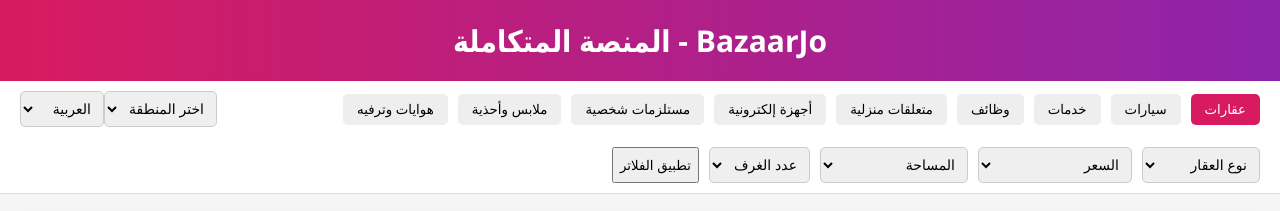
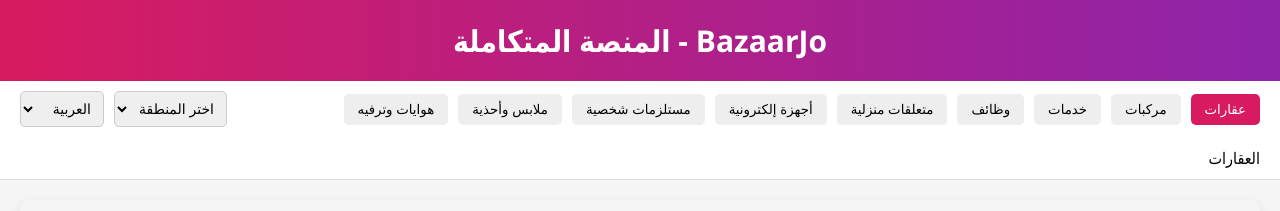
Before and after one commit to Abdelassali81/BazaarJo, a plain HTML site: page index.html in a window 1280 px wide. Shown: the top 211 px of the page. Drawn offline with Linux system fonts and the light colour scheme; some packages are replaced by stand-ins of ours; grey boxes are pictures that could not be loaded.

Commit message:
Update index.html

```diff
--- a/index.html
+++ b/index.html
@@ -22,6 +22,7 @@
     nav {
       display: flex;
       flex-wrap: wrap;
+      gap: 10px;
       align-items: center;
       padding: 10px 20px;
       background: #fff;
@@ -29,9 +30,9 @@
     }
     .tab-buttons {
       display: flex;
+      flex-wrap: wrap;
       gap: 10px;
       flex-grow: 1;
-      flex-wrap: wrap;
     }
     .tab-btn {
       padding: 8px 14px;
@@ -44,9 +45,6 @@
     .tab-btn.active {
       background: #d81b60;
       color: white;
-    }
-    #region {
-      margin-right: 10px;
     }
     select {
       padding: 8px;
@@ -78,7 +76,7 @@
   <nav>
     <div class="tab-buttons">
       <button class="tab-btn active" data-target="real-estate">عقارات</button>
-      <button class="tab-btn" data-target="vehicles">سيارات</button>
+      <button class="tab-btn" data-target="vehicles">مركبات</button>
       <button class="tab-btn" data-target="services">خدمات</button>
       <button class="tab-btn" data-target="jobs">وظائف</button>
       <button class="tab-btn" data-target="home">متعلقات منزلية</button>
@@ -94,63 +92,18 @@
     </select>
   </nav>
 
-  <div class="filters active" id="real-estate">
-    <select id="type-realestate">
-      <option value="">نوع العقار</option>
-      <option value="أراضي سكنية">أراضي سكنية</option>
-      <option value="أراضي تجارية">أراضي تجارية</option>
-      <option value="أراضي زراعية">أراضي زراعية</option>
-      <option value="شقق">شقق</option>
-      <option value="فلل">فلل</option>
-      <option value="مزارع">مزارع</option>
-    </select>
-    <select id="price-realestate">
-      <option value="">السعر</option>
-      <option value="lt50">أقل من 50 ألف</option>
-      <option value="50-100">من 50 إلى 100 ألف</option>
-      <option value="gt100">أكثر من 100 ألف</option>
-    </select>
-    <select id="area">
-      <option value="">المساحة</option>
-      <option value="lt100">أقل من 100م²</option>
-      <option value="100-200">من 100 إلى 200م²</option>
-      <option value="gt200">أكثر من 200م²</option>
-    </select>
-    <select id="rooms">
-      <option value="">عدد الغرف</option>
-      <option value="1">1</option>
-      <option value="2">2</option>
-      <option value="3">3</option>
-      <option value="4">4+</option>
-    </select>
-    <button id="applyFilters">تطبيق الفلاتر</button>
-  </div>
-
+  <div class="filters active" id="real-estate">العقارات</div>
   <div class="filters" id="vehicles">
-    <select id="vehicle-type">
-      <option value="">اختر نوع المركبة</option>
-      <option value="سيارات">سيارات</option>
-      <option value="قطع غيار السيارات وملحقاتها">قطع غيار السيارات وملحقاتها</option>
-      <!-- ... باقي الخيارات ... -->
-    </select>
+    <select id="vehicle-type"></select>
     <button id="applyVehicleFilters">تطبيق الفلاتر</button>
   </div>
-
-  <div class="filters" id="services">
-    <select id="service-type">
-      <option value="">نوع الخدمة</option>
-      <option value="كهربائي">كهربائي</option>
-      <!-- ... باقي الخيارات ... -->
-    </select>
-    <button id="applyServiceFilters">تطبيق الفلاتر</button>
-  </div>
-
-  <div class="filters" id="jobs">قسم وظائف</div>
-  <div class="filters" id="home">قسم متعلقات منزلية</div>
-  <div class="filters" id="electronics">قسم أجهزة إلكترونية</div>
-  <div class="filters" id="personal">قسم مستلزمات شخصية</div>
-  <div class="filters" id="clothes">قسم ملابس وأحذية</div>
-  <div class="filters" id="hobbies">قسم هوايات وترفيه</div>
+  <div class="filters" id="services">الخدمات</div>
+  <div class="filters" id="jobs">الوظائف</div>
+  <div class="filters" id="home">المتعلقات المنزلية</div>
+  <div class="filters" id="electronics">الإلكترونيات</div>
+  <div class="filters" id="personal">مستلزمات شخصية</div>
+  <div class="filters" id="clothes">ملابس</div>
+  <div class="filters" id="hobbies">هوايات</div>
 
   <div id="map"></div>
 
@@ -171,44 +124,44 @@
       });
     });
 
-    function initMap() {
-      const center = { lat: 31.963158, lng: 35.930359 };
-      const map = new google.maps.Map(document.getElementById("map"), {
-        zoom: 8,
-        center: center,
-      });
-      window.map = map;
-      window.markers = [];
-    }
-
-    document.getElementById("applyFilters").addEventListener("click", () => {
-      const listings = [
-        { lat: 31.95, lng: 35.91, title: "شقة في عمان - 100م²" },
-        { lat: 32.0, lng: 36.0, title: "أرض زراعية في الزرقاء" }
-      ];
-      window.markers.forEach(m => m.setMap(null));
-      window.markers = listings.map(loc => {
-        const marker = new google.maps.Marker({
-          position: { lat: loc.lat, lng: loc.lng },
-          map: window.map,
-          title: loc.title
-        });
-        return marker;
-      });
-    });
-
     const translations = {
       ar: {
         header: "BazaarJo - المنصة المتكاملة",
-        tabs: ["عقارات", "سيارات", "خدمات", "وظائف", "متعلقات منزلية", "أجهزة إلكترونية", "مستلزمات شخصية", "ملابس وأحذية", "هوايات وترفيه"],
+        tabs: ["عقارات", "مركبات", "خدمات", "وظائف", "متعلقات منزلية", "أجهزة إلكترونية", "مستلزمات شخصية", "ملابس وأحذية", "هوايات وترفيه"],
         regionLabel: "اختر المنطقة",
-        regions: ["عمان","الزرقاء","إربد","البلقاء","مادبا","العقبة","الكرك","معان","جرش","المفرق","الطفيلة","عجلون"]
+        regions: ["عمان","الزرقاء","إربد","البلقاء","مادبا","العقبة","الكرك","معان","جرش","المفرق","الطفيلة","عجلون"],
+        vehiclePlaceholder: "اختر نوع المركبة",
+        vehicles: [
+          "سيارات",
+          "قطع غيار السيارات وملحقاتها",
+          "قوارب",
+          "قطع غيار القوارب وملحقاتها",
+          "كرفانات وبيوت متنقلة",
+          "دراجات نارية وجرارات",
+          "دراجات نارية",
+          "قطع غيار الدراجات النارية وملحقاتها",
+          "شاحنات، رافعات شوكية، ومعدات بناء",
+          "آلات زراعية وحراجية"
+        ]
       },
       en: {
         header: "BazaarJo - Integrated Platform",
-        tabs: ["Real Estate", "Cars", "Services", "Jobs", "Home", "Electronics", "Personal", "Clothing", "Hobbies"],
+        tabs: ["Real Estate", "Vehicles", "Services", "Jobs", "Home", "Electronics", "Personal", "Clothing", "Hobbies"],
         regionLabel: "Select Region",
-        regions: ["Amman","Zarqa","Irbid","Balqa","Madaba","Aqaba","Karak","Ma'an","Jerash","Mafraq","Tafila","Ajloun"]
+        regions: ["Amman","Zarqa","Irbid","Balqa","Madaba","Aqaba","Karak","Ma'an","Jerash","Mafraq","Tafila","Ajloun"],
+        vehiclePlaceholder: "Select Vehicle Type",
+        vehicles: [
+          "Cars",
+          "Car Parts & Accessories",
+          "Boats",
+          "Boat Parts & Accessories",
+          "Caravans & Mobile Homes",
+          "Motorcycles & Tractors",
+          "Motorcycles",
+          "Motorcycle Parts & Accessories",
+          "Trucks, Forklifts & Construction Equipment",
+          "Agricultural & Forestry Machinery"
+        ]
       }
     };
 
@@ -219,6 +172,10 @@
       const regionSelect = document.getElementById('region');
       regionSelect.innerHTML = `<option value="">${t.regionLabel}</option>` +
         t.regions.map(r => `<option value="${r}">${r}</option>`).join("");
+
+      const vehicleSelect = document.getElementById("vehicle-type");
+      vehicleSelect.innerHTML = `<option value="">${t.vehiclePlaceholder}</option>` +
+        t.vehicles.map(v => `<option value="${v}">${v}</option>`).join("");
     }
 
     document.getElementById('language').addEventListener('change', (e) => {
@@ -228,9 +185,13 @@
       updateLanguage(lang);
     });
 
+    document.getElementById("applyVehicleFilters").addEventListener("click", () => {
+      const selected = document.getElementById("vehicle-type").value;
+      alert("تم اختيار المركبة: " + selected);
+    });
+
     updateLanguage('ar');
   </script>
-
   <script async defer
     src="https://maps.googleapis.com/maps/api/js?key=YOUR_API_KEY&callback=initMap">
   </script>
```
